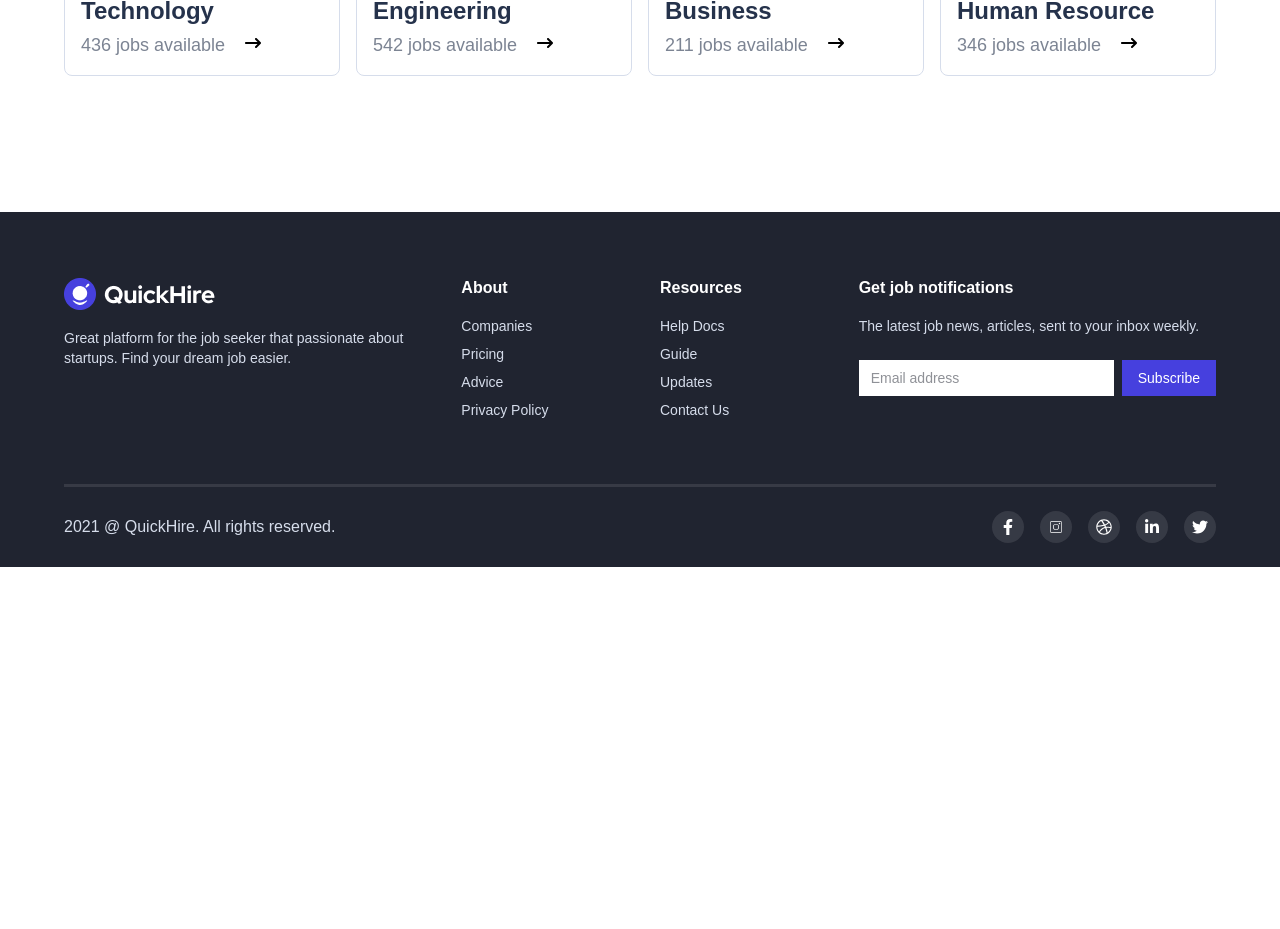
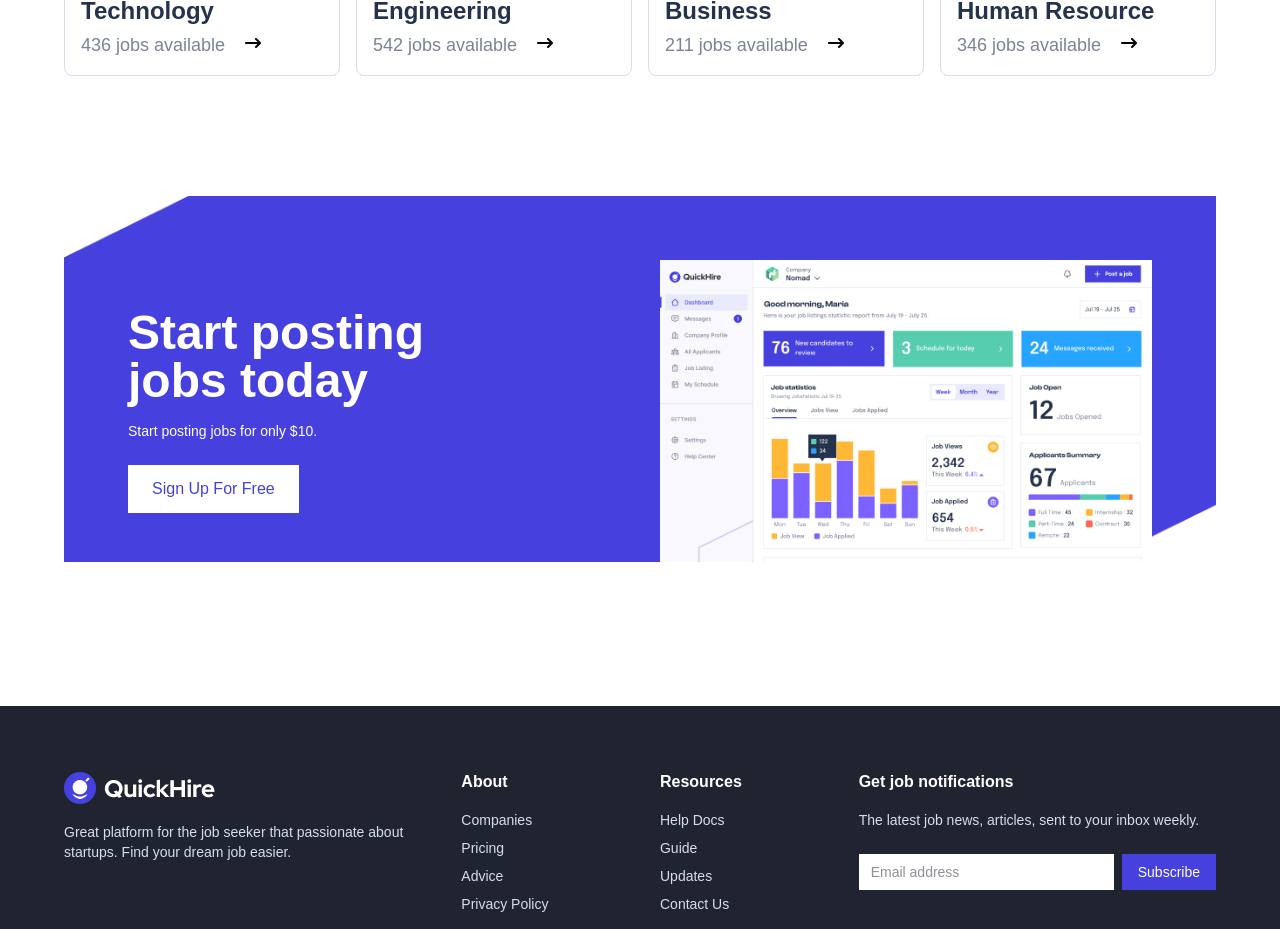
Before and after one commit to muhammad-sohel131/quick-hireing_frontend, a Next.js app: page / in a window 1280 px wide. Shown: the part 1200-2129 px from the top of the page. Before the commit the page ends 1767 px from the top, so only its background shows below. Built offline with nearby package versions, Linux system fonts and the light colour scheme.

Commit message:
feat: complete CTA section

```diff
--- a/src/app/(public)/page.tsx
+++ b/src/app/(public)/page.tsx
@@ -1,12 +1,13 @@
 import CategoriesSection from "@/components/CategoriesSection";
+import CTASection from "@/components/CTASection";
 import HeroSection from "@/components/HeroSection";
-import Image from "next/image";
 
 export default function Home() {
   return (
    <>
     <HeroSection />
     <CategoriesSection />
+    <CTASection />
    </>
   );
 }
--- /dev/null
+++ b/src/components/CTASection.tsx
@@ -0,0 +1,23 @@
+import Image from "next/image";
+
+export default function CTASection() {
+  return (
+    <section className="cs-container py-16">
+      <div className="bg-[url('/images/blueBg.png')] text-center lg:text-left bg-no-repeat bg-cover pt-8 pl-8 pr-8 lg:pt-16 lg:pl-16 lg:pr-16 grid lg:grid-cols-2 gap-10 items-center pb-0">
+        <div>
+          <h2 className="text-2xl lg:text-5xl font-bold text-[var(--color-white)]">
+            Start posting <br /> jobs today
+          </h2>
+          <p className="text-sm lg:text-md text-[var(--color-white)] mt-4">
+            Start posting jobs for only $10.
+          </p>
+          <button className="mt-6 w-full lg:w-auto bg-[var(--color-white)] text-[var(--brandColor)] px-6 py-3 font-medium">
+            Sign Up For Free
+          </button>
+        </div>
+
+        <Image src='/images/dashboard.png' alt="dashboard" width={500} height={500} />
+      </div>
+    </section>
+  );
+}
```
Also changed, not shown: public/images/blueBg.png (added), public/images/dashboard.png (added).
